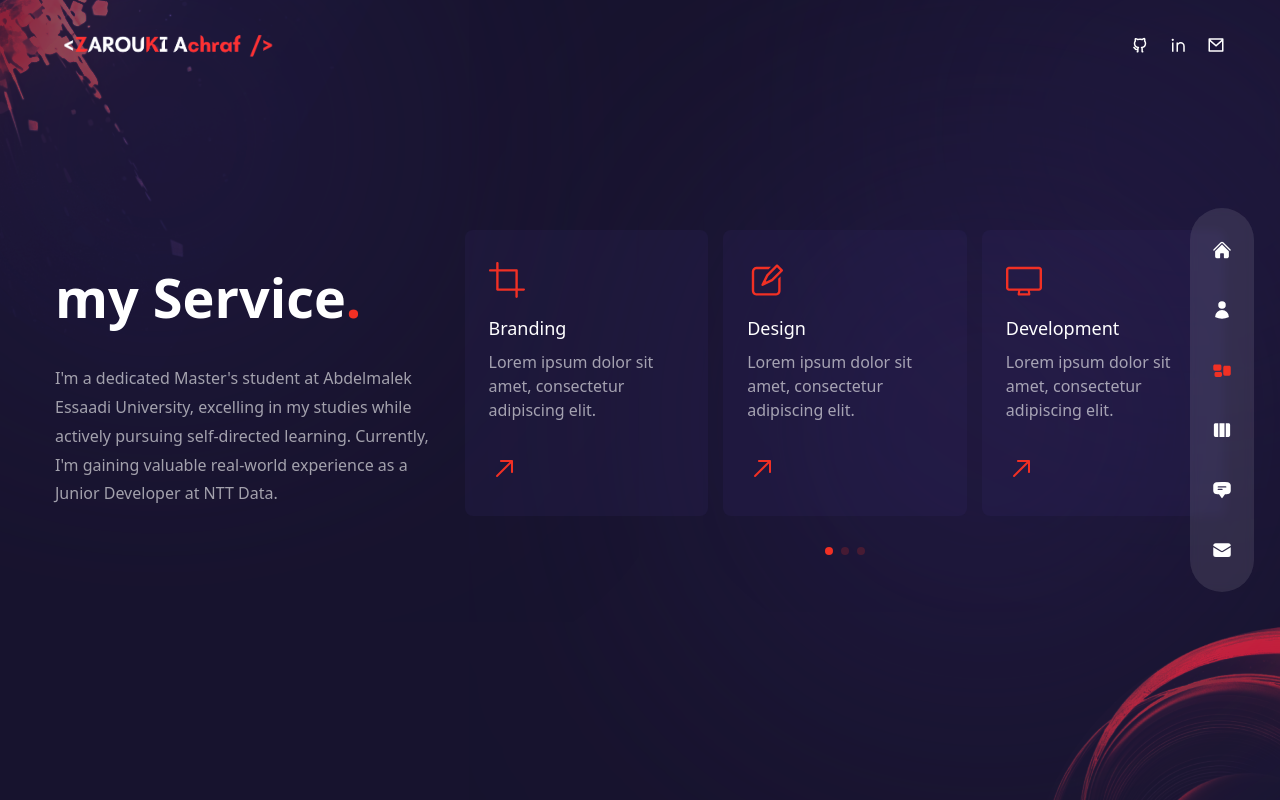
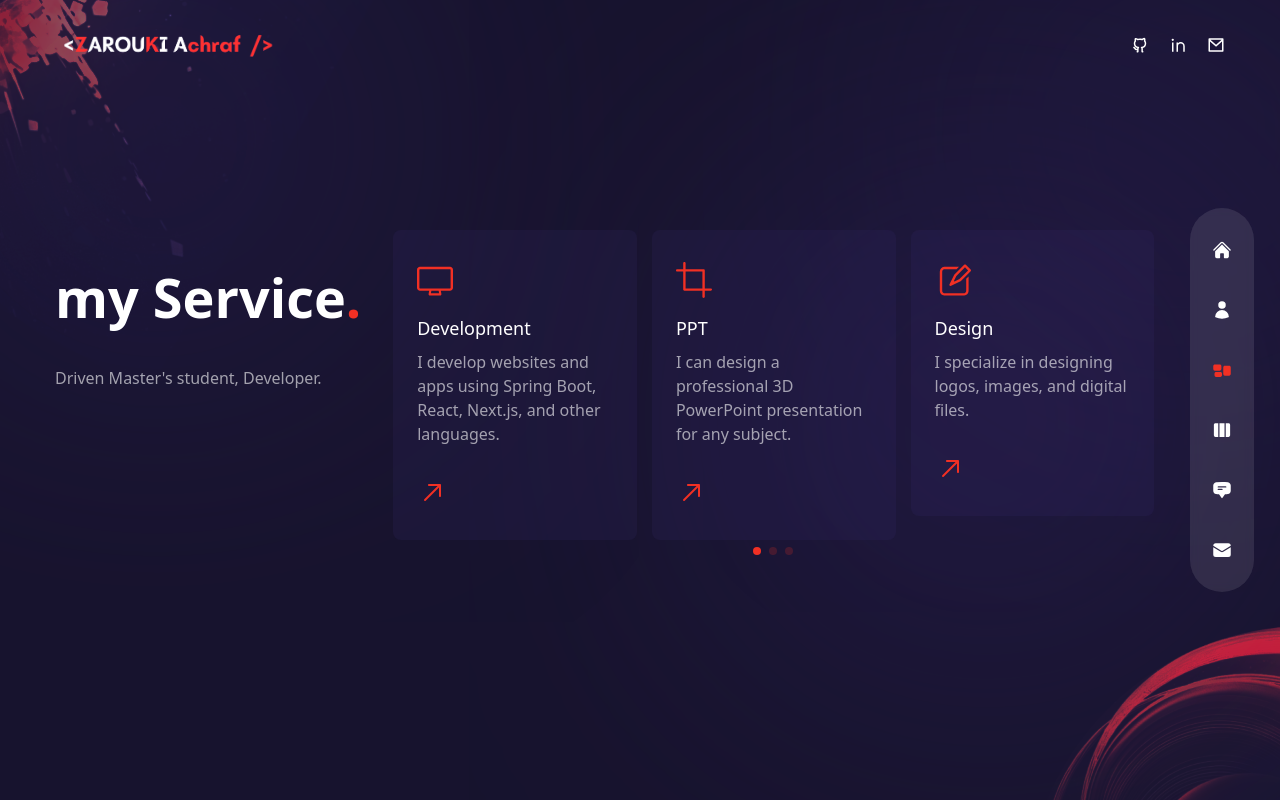
Before and after one commit to Achraftraf/Achraftraf.github.io, a Next.js app: page /services in a window 1280 px wide. Built offline with nearby package versions, Linux system fonts and the light colour scheme.

Commit message:
i make some updat in the service section

```diff
--- a/components/ServiceSlider.js
+++ b/components/ServiceSlider.js
@@ -7,39 +7,42 @@ import {
   RxCrop,
   RxPencil2,
   RxDesktop,
-  RxReader,
+  RiBarChart2Line,
   RxRocket,
   RxArrowTopRight,
 } from "react-icons/rx";
+import { RiDatabase2Line } from 'react-icons/ri';
+import { FaGraduationCap } from 'react-icons/fa';
 
 // Initialize SwiperCore modules
 SwiperCore.use([Pagination]);
 
 const serviceData = [
   {
+    icon: <RxDesktop />,
+    title: "Development",
+    description: "I develop websites and apps using Spring Boot, React, Next.js, and other languages.",
+  },
+  {
     icon: <RxCrop />,
-    title: "Branding",
-    description: "Lorem ipsum dolor sit amet, consectetur adipiscing elit.",
+    title: "PPT",
+    description: "I can design a professional 3D PowerPoint presentation for any subject.",
   },
   {
     icon: <RxPencil2 />,
     title: "Design",
-    description: "Lorem ipsum dolor sit amet, consectetur adipiscing elit.",
+    description: "I specialize in designing logos, images, and digital files.",
+  },
+
+  {
+    icon: <RiDatabase2Line />,
+    title: "Processing data",
+    description: "I adeptly use Talend and PowerBI for efficient data processing and analysis.",
   },
   {
-    icon: <RxDesktop />,
-    title: "Development",
-    description: "Lorem ipsum dolor sit amet, consectetur adipiscing elit.",
-  },
-  {
-    icon: <RxReader />,
-    title: "Copywriting",
-    description: "Lorem ipsum dolor sit amet, consectetur adipiscing elit.",
-  },
-  {
-    icon: <RxRocket />,
-    title: "SEO",
-    description: "Lorem ipsum dolor sit amet, consectetur adipiscing elit.",
+    icon: <FaGraduationCap />,
+    title: "teaching skills",
+    description: "I teach both soft and technical skills to help you land the job and grow.",
   },
 ];
 
--- a/pages/services/index.js
+++ b/pages/services/index.js
@@ -26,8 +26,8 @@ const Services = () => {
         animate='show'
         exit='hidden'
         className='m-4 max-w-[400px] mx-auto lg:mx-0'>
-          I'm a dedicated Master's student at Abdelmalek Essaadi University, excelling in my studies while actively pursuing self-directed
-learning. Currently, I'm gaining valuable real-world experience as a Junior Developer at NTT Data.</motion.p>
+
+Driven Master's student, Developer.</motion.p>
       </div>
       <motion.div
       variants={fadeIn('down', 0.6)}
```
